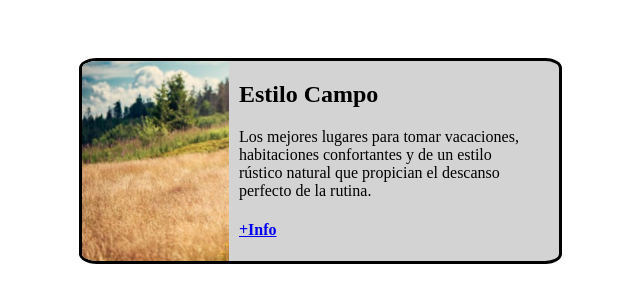
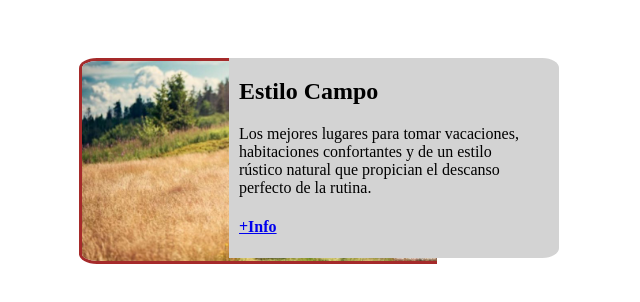
Before and after one commit to Levin11k/levin11k.github.io, a plain HTML site: page 0.Nivelacion/index.html in a window 1280 px wide. Shown: the whole page, without its empty margins (29-669 px from the left). Drawn offline with Linux system fonts and the light colour scheme.

Commit message:
Se cambia el borde de color negro a marrón

```diff
--- a/0.Nivelacion/estilos.css
+++ b/0.Nivelacion/estilos.css
@@ -13,13 +13,12 @@ article {
 aside {
     border-top-right-radius: 5%;
     border-bottom-right-radius: 5%;
-    border: 3px solid black;
-    border-left: 0px transparent;
 }
+
 img {
     border-top-left-radius: 5%;
     border-bottom-left-radius: 5%;
-    border: 3px solid black;
+    border: 3px solid brown;
     border-right: 0px transparent;
 
 }
@@ -29,5 +28,5 @@ img {
     background-color: lightgray;
     width: 320px;
     height: 200px;
-    border-radius: 3px solid black;
+    border-radius: 3px solid brown;
 }
```
